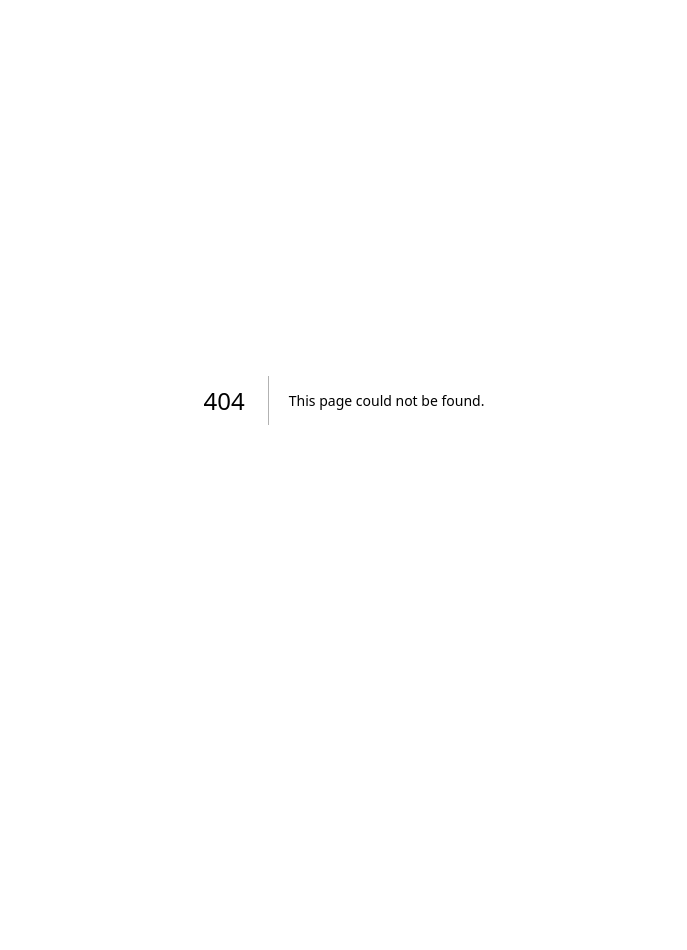
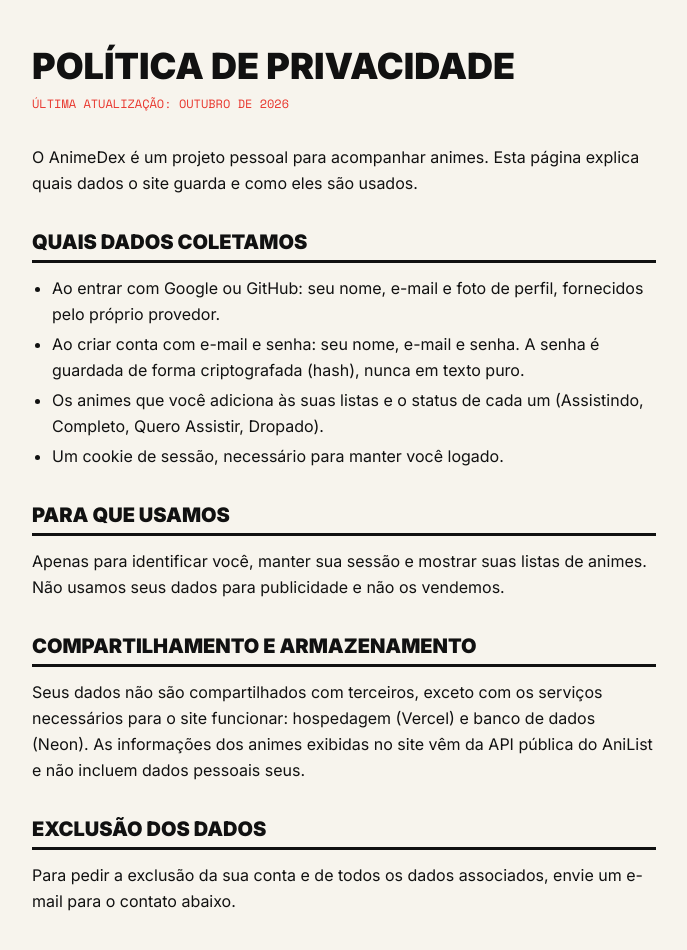
Before and after one commit to 7alexandree7/anime-dex, a Next.js app: page /privacy in a window 1280 px wide. Before the commit this address had no page. Shown: the top 950 px of the page, without its empty margins (296-983 px from the left). Before the commit the page ends 800 px from the top, so only its background shows below. Built offline with nearby package versions, Linux system fonts and the light colour scheme.

Commit message:
feat: add PrivacyPage component with data collection and usage details

```diff
--- /dev/null
+++ b/app/privacy/page.tsx
@@ -0,0 +1,69 @@
+const PrivacyPage = () => {
+    return (
+        <main className="mx-auto w-full max-w-2xl px-6 py-12 text-[#111111]">
+            <h1 className="text-3xl font-black uppercase leading-none sm:text-4xl">
+                Política de Privacidade
+            </h1>
+            <p className="mt-3 font-mono text-xs uppercase text-[#E8352C]">
+                Última atualização: outubro de 2026
+            </p>
+
+            <p className="mt-8 leading-relaxed">
+                O AnimeDex é um projeto pessoal para acompanhar animes. Esta página explica
+                quais dados o site guarda e como eles são usados.
+            </p>
+
+            <h2 className="mt-8 border-b-[3px] border-[#111111] pb-1 text-xl font-black uppercase">
+                Quais dados coletamos
+            </h2>
+            <ul className="mt-3 list-disc space-y-1 pl-5 leading-relaxed">
+                <li>
+                    Ao entrar com Google ou GitHub: seu nome, e-mail e foto de perfil,
+                    fornecidos pelo próprio provedor.
+                </li>
+                <li>
+                    Ao criar conta com e-mail e senha: seu nome, e-mail e senha. A senha é
+                    guardada de forma criptografada (hash), nunca em texto puro.
+                </li>
+                <li>
+                    Os animes que você adiciona às suas listas e o status de cada um
+                    (Assistindo, Completo, Quero Assistir, Dropado).
+                </li>
+                <li>Um cookie de sessão, necessário para manter você logado.</li>
+            </ul>
+
+            <h2 className="mt-8 border-b-[3px] border-[#111111] pb-1 text-xl font-black uppercase">
+                Para que usamos
+            </h2>
+            <p className="mt-3 leading-relaxed">
+                Apenas para identificar você, manter sua sessão e mostrar suas listas de
+                animes. Não usamos seus dados para publicidade e não os vendemos.
+            </p>
+
+            <h2 className="mt-8 border-b-[3px] border-[#111111] pb-1 text-xl font-black uppercase">
+                Compartilhamento e armazenamento
+            </h2>
+            <p className="mt-3 leading-relaxed">
+                Seus dados não são compartilhados com terceiros, exceto com os serviços
+                necessários para o site funcionar: hospedagem (Vercel) e banco de dados
+                (Neon). As informações dos animes exibidas no site vêm da API pública do
+                AniList e não incluem dados pessoais seus.
+            </p>
+
+            <h2 className="mt-8 border-b-[3px] border-[#111111] pb-1 text-xl font-black uppercase">
+                Exclusão dos dados
+            </h2>
+            <p className="mt-3 leading-relaxed">
+                Para pedir a exclusão da sua conta e de todos os dados associados, envie
+                um e-mail para o contato abaixo.
+            </p>
+
+            <h2 className="mt-8 border-b-[3px] border-[#111111] pb-1 text-xl font-black uppercase">
+                Contato
+            </h2>
+            <p className="mt-3 leading-relaxed">alexandre020602@gmail.com</p>
+        </main>
+    );
+};
+
+export default PrivacyPage;
```
